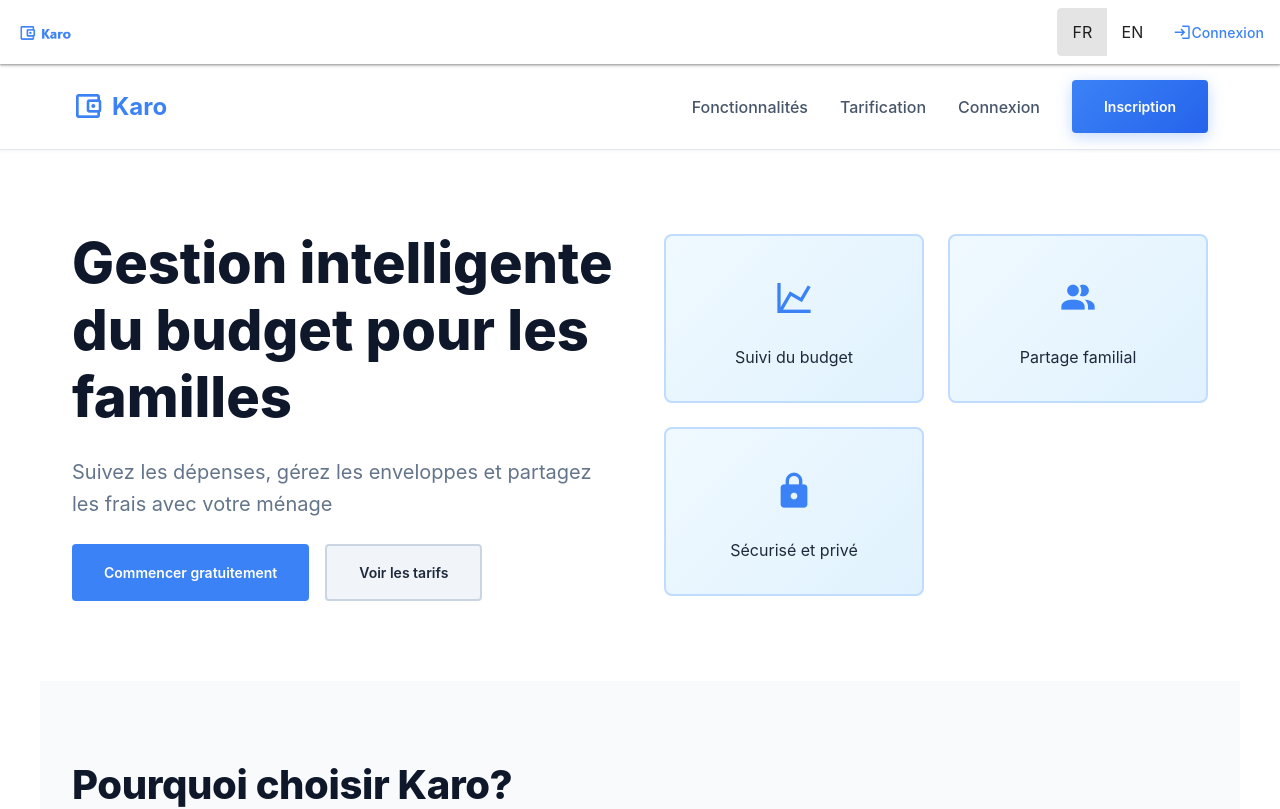
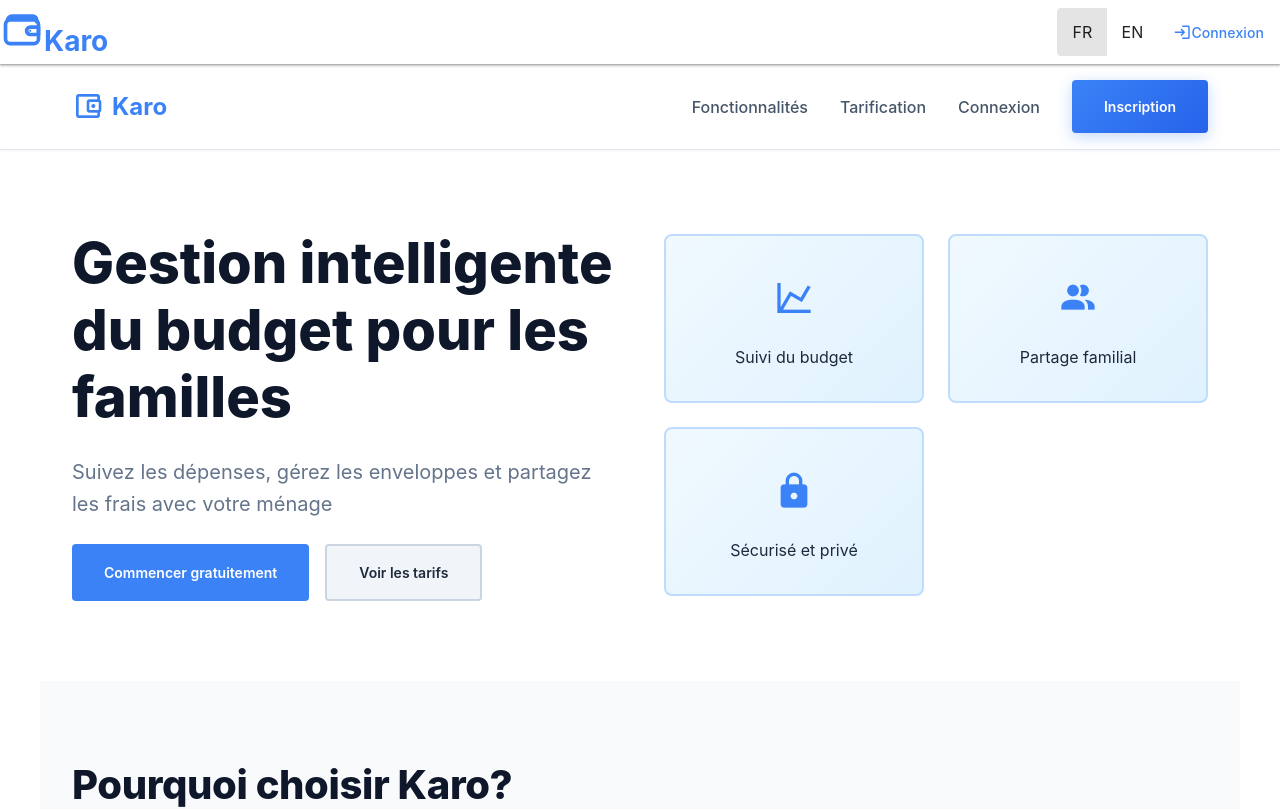
Before and after one commit to JeromeBoulanger12/Karo-Frontend, a Vue app: page / in a window 1280 px wide. Shown: the top 809 px of the page. Built offline with nearby package versions, Linux system fonts and the light colour scheme.

Commit message:
feat: vector Karo logo in the navbar, larger
The navbar uses an SVG of the wallet icon (public/images/karo-icon.svg) at 44 px,
with the Karo wordmark beside it. The PNG is removed.

Co-Authored-By: Claude Haiku 5.5 <noreply@anthropic.com>

```diff
--- a/src/App.vue
+++ b/src/App.vue
@@ -198,7 +198,8 @@ const notificationIcon = (item) => ({
         @click="goHome"
         class="font-weight-bold"
       >
-        <img src="/images/logo-karo.png" alt="Karo" width="158" height="63" style="height: 36px; width: auto; display: block" />
+        <img src="/images/karo-icon.svg" alt="" aria-hidden="true" class="navbar-logo-icon" />
+        <span class="navbar-logo-word">Karo</span>
       </v-toolbar-title>
 
       <!-- Desktop Navigation (hidden on mobile) -->
@@ -413,6 +414,20 @@ const notificationIcon = (item) => ({
 </template>
 
 <style scoped>
+/* Logo: the wallet icon with the wordmark, larger than the default toolbar title */
+.navbar-logo-icon {
+  height: 44px;
+  width: 44px;
+  flex-shrink: 0;
+}
+
+.navbar-logo-word {
+  font-size: 1.75rem;
+  font-weight: 700;
+  color: #3b82f6;
+  line-height: 1;
+}
+
 /* Notification list: fits the screen, scrolls when long, and wraps long titles instead of cutting them */
 .notifications-card {
   width: min(380px, calc(100vw - 24px));
```
Also changed, not shown: public/images/karo-icon.svg (added), public/images/logo-karo.png (deleted).
